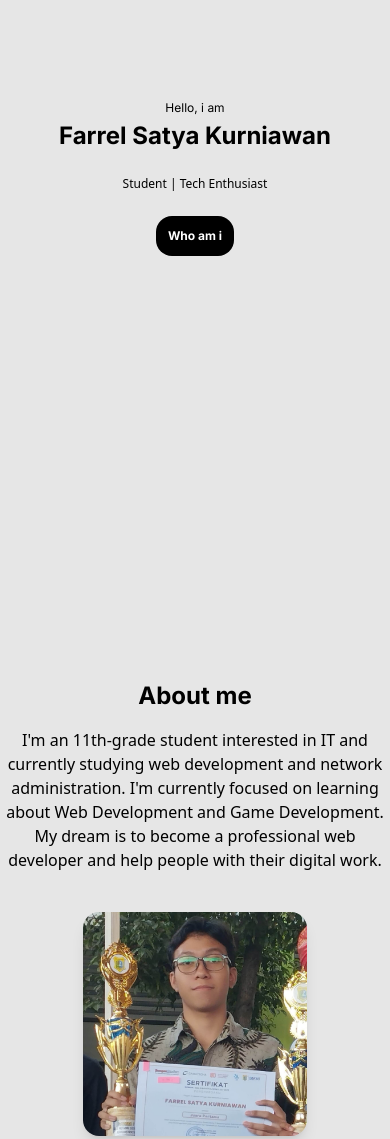
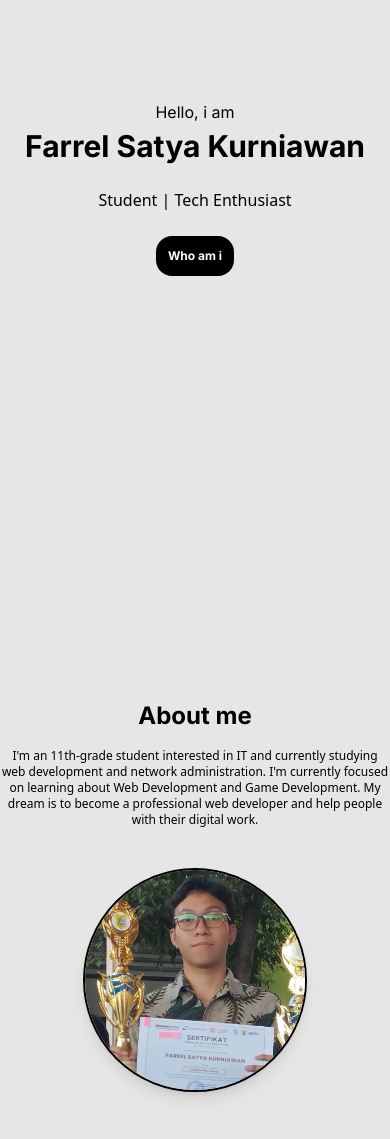
Before and after one commit to Zetus252/portofolio-tailwind, a website: page docs/index.html in a window 390 px wide. Shown: the part 140-1279 px from the top of the page. Drawn offline with nearby package versions, Linux system fonts and the light colour scheme.

Commit message:
fix some bug

```diff
--- a/docs/index.html
+++ b/docs/index.html
@@ -30,15 +30,15 @@
   <body class="bg-[rgba(230,230,230,1)]">
     <!-- Hero -->
     <div class="flex flex-col pt-60" id="hero">
-      <p class="mx-auto text-xs md:text-sm lg:text-base font-[Inter] mb-1">
+      <p class="mx-auto text-md md:text-sm lg:text-base font-[Inter] mb-1">
         Hello, i am
       </p>
       <h1
-        class="mx-auto text-2xl md:text-4xl lg:text-5xl font-[Inter] font-bold text-black fade-in"
+        class="mx-auto text-3xl md:text-4xl lg:text-5xl font-[Inter] font-bold text-black fade-in"
       >
         Farrel Satya Kurniawan
       </h1>
-      <p class="mx-auto mt-6 text-xs md:text-sm lg:text-base">
+      <p class="mx-auto mt-6 text-md md:text-sm lg:text-base">
         Student | Tech Enthusiast
       </p>
       <a
@@ -57,7 +57,7 @@
       >
         About me
       </h1>
-      <p class="text-center mx-auto mt-4 max-w-4xl">
+      <p class="text-center mx-auto mt-4 max-w-4xl text-xs md:text-base">
         I'm an 11th-grade student interested in IT and currently studying web
         development and network administration. I'm currently focused on
         learning about Web Development and Game Development. My dream is to
@@ -67,7 +67,7 @@
       <img
         src="farrel1.jpg"
         alt=""
-        class="mx-auto mt-10 rounded-2xl shadow-lg max-w-56 md:max-w-64 lg:max-w-72"
+        class="mx-auto mt-10 rounded-full border-black-500 border-2 shadow-lg max-w-56 md:max-w-64 lg:max-w-72"
       />
     </div>
     <!-- About end -->
@@ -222,7 +222,11 @@
 
     <!-- Project -->
     <div class="flex mt-96" id="projects">
-      <h1 class="font-bold mx-auto font-[Inter] text-4xl mt-10">Projects</h1>
+      <h1
+        class="font-bold mx-auto font-[Inter] text-2xl md:text-3xl lg:text-4xl mt-10"
+      >
+        Projects
+      </h1>
     </div>
 
     <div
```
Also changed, not shown: docs/output.css.
